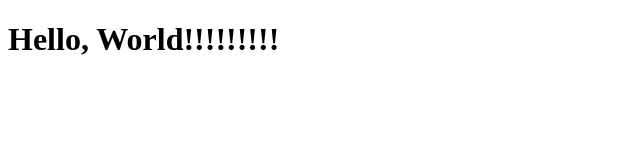
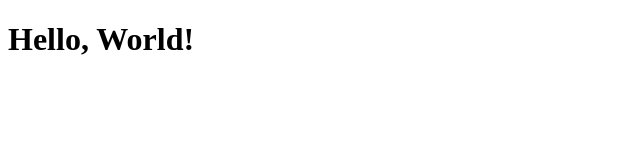
Before and after one commit to terno9144/JenkinsProj, a plain HTML site: page index.html in a window 1280 px wide. Shown: the whole page, without its empty margins (0-640 px from the left). Drawn offline with Linux system fonts and the light colour scheme.

Commit message:
Changed index

```diff
--- a/index.html
+++ b/index.html
@@ -6,6 +6,6 @@
     <title>Hello World!</title>
 </head>
 <body>
-    <h1>Hello, World!!!!!!!!!</h1>
+    <h1>Hello, World!</h1>
 </body>
 </html>
```
